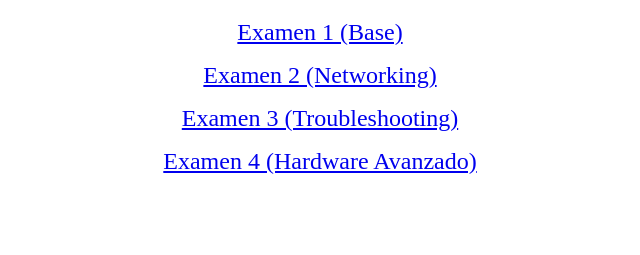
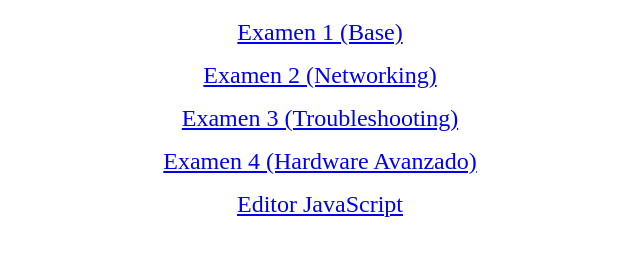
Before and after one commit to gitsoportemantenimiento4099/gitsoportemantenimiento4099, a plain HTML site: page index.html in a window 1280 px wide. Shown: the part 61-316 px from the top of the page, without its empty margins (320-960 px from the left). Drawn offline with Linux system fonts and the light colour scheme.

Commit message:
Update index.html

```diff
--- a/index.html
+++ b/index.html
@@ -1,7 +1,6 @@
 <!DOCTYPE html>
 <html lang="es">
 <head>
-    <meta charset="UTF-8">
     <meta name="viewport" content="width=device-width, initial-scale=1.0">
     <title>test Soporte Técnico</title>
 </head>
@@ -15,6 +14,7 @@
         <p><font size="+2" color="#0000FF"><a href="test2.html">Examen 2 (Networking)</a></font></p>
         <p><font size="+2" color="#0000FF"><a href="test3.html">Examen 3 (Troubleshooting)</a></font></p>
         <p><font size="+2" color="#0000FF"><a href="test4.html">Examen 4 (Hardware Avanzado)</a></font></p>
+        <p><font size="+2" color="#0000FF"><a href="editorjavascript.html">Editor JavaScript</a></font></p>
         <!-- Add more lines for each new test file you create -->
         <!-- <p><font size="+2" color="#0000FF"><a href="test5.html">Examen 5 (Otro Tema)</a></font></p> -->
         <!-- etc. -->
```
